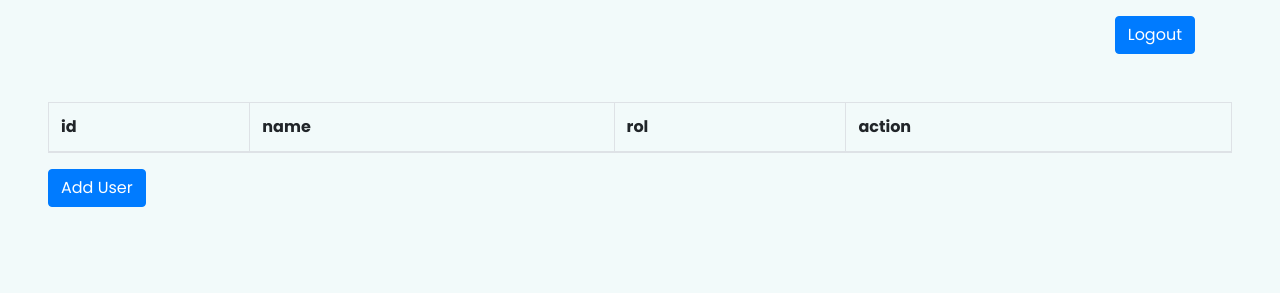
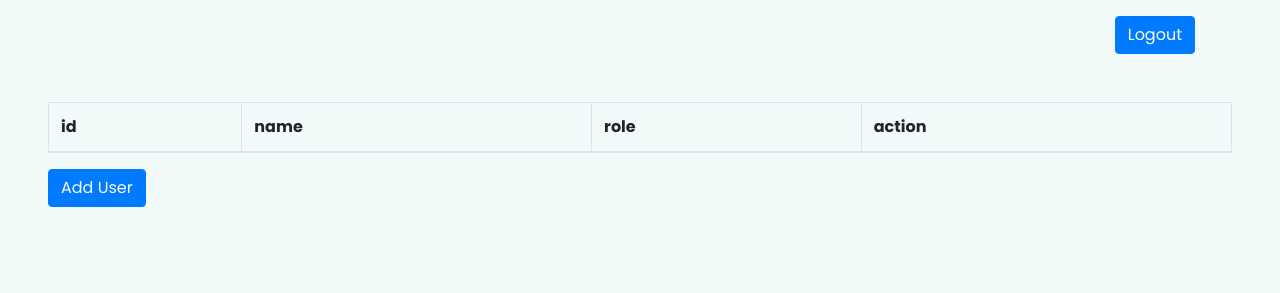
Before and after one commit to nazrawi777/AMCO-KAL, a Flask app: page /sagin/super in a window 1280 px wide. Shown: the part 246-539 px from the top of the page. Run offline with Flask 3, Linux system fonts and the light colour scheme; the visitor is signed in with stand-in values (Sample User, id 1); data that the repository does not hold is empty; parts of the project's set-up code (start-up, migrations or seed data) failed here and were passed over; some libraries are stand-ins or nearby versions.

Commit message:
Update all.html

```diff
--- a/app/templates/all.html
+++ b/app/templates/all.html
@@ -114,7 +114,7 @@
         <tr>
           <th scope="col">id</th>
           <th scope="col">name</th>
-          <th scope="col">rol</th>
+          <th scope="col">role</th>
           <th scope="col">action</th>
         </tr>
       </thead>
```
